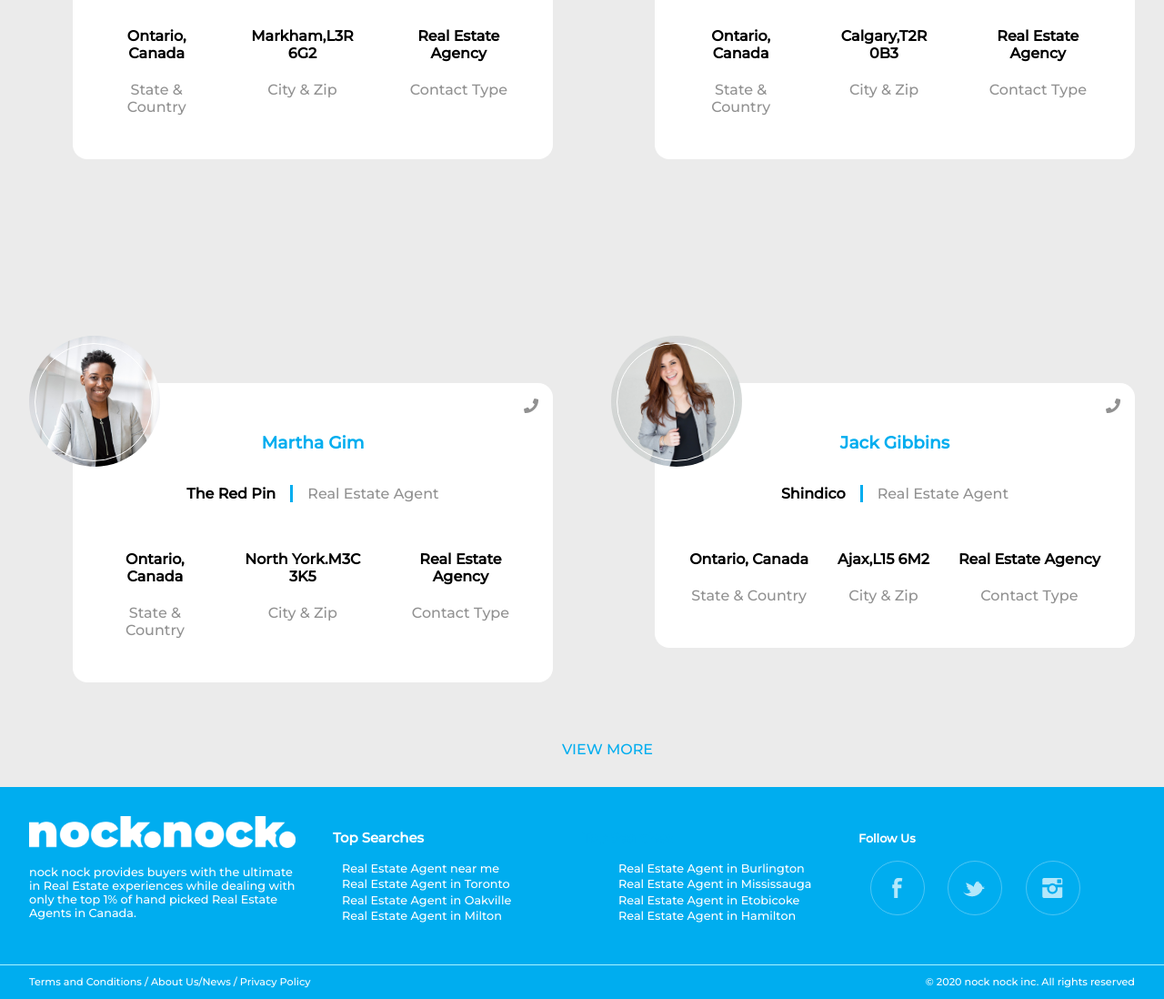
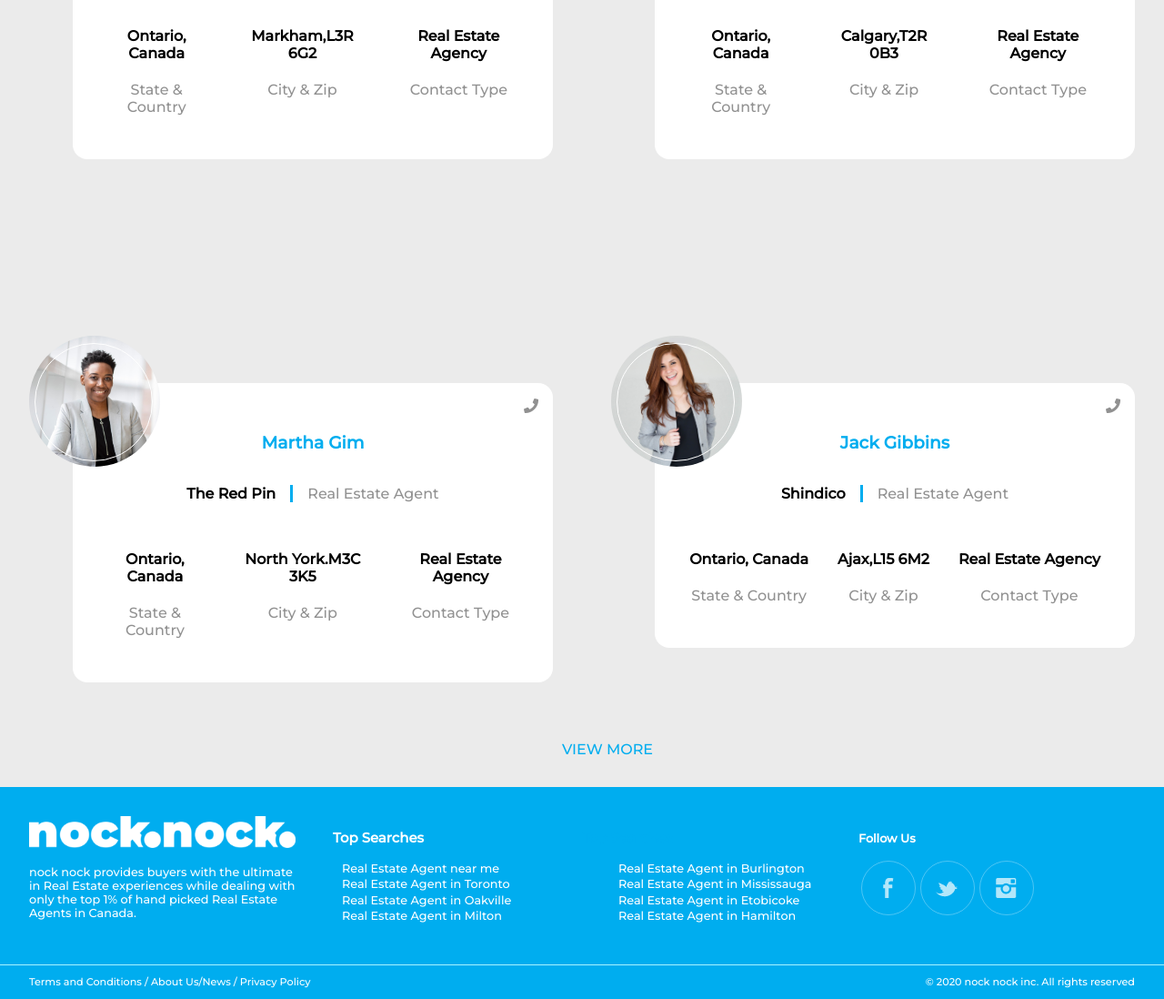
Before and after one commit to AritraStark/NockNock, a React (Create React App) app: page / in a window 1280 px wide. Shown: the part 1891-2989 px from the top of the page at 91% size. Built offline with nearby package versions, Linux system fonts and the light colour scheme.

Commit message:
deploy build

```diff
--- a/package.json
+++ b/package.json
@@ -1,7 +1,6 @@
 {
   "name": "rsquare",
   "version": "0.1.0",
-  "homepage":"https://aritrastark.github.io/Rsquare/",
   "private": true,
   "dependencies": {
     "@testing-library/jest-dom": "^4.2.4",
@@ -12,11 +11,9 @@
     "react-scripts": "3.4.3"
   },
   "scripts": {
-    "predeploy": "npm run build",
-    "deploy": "gh-pages -d build",
     "start": "react-scripts start",
     "build": "react-scripts build",
-    "test": "react-scripts test",
+    "test": "react-scripts test --env=jsdom",
     "eject": "react-scripts eject"
   },
   "eslintConfig": {
--- a/src/components/navbar/navbar.css
+++ b/src/components/navbar/navbar.css
@@ -52,6 +52,10 @@ padding-top: 2rem;
   cursor: pointer;
 }
 
+.fim img{
+  margin: 0 0.2em;
+}
+
 @media only screen and (max-width:1020px) {
   .n1{
     background-color: #00adef;
```
